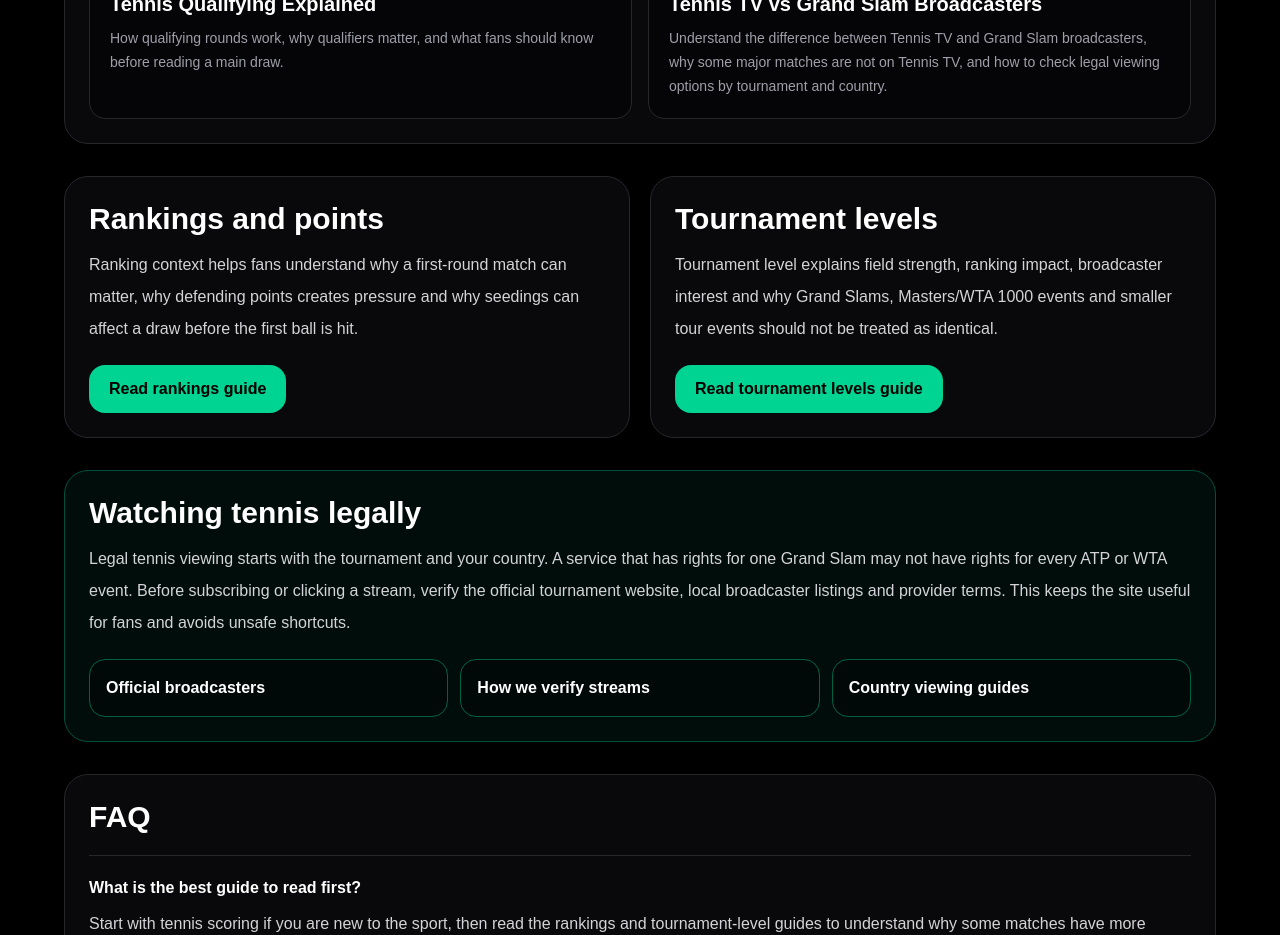
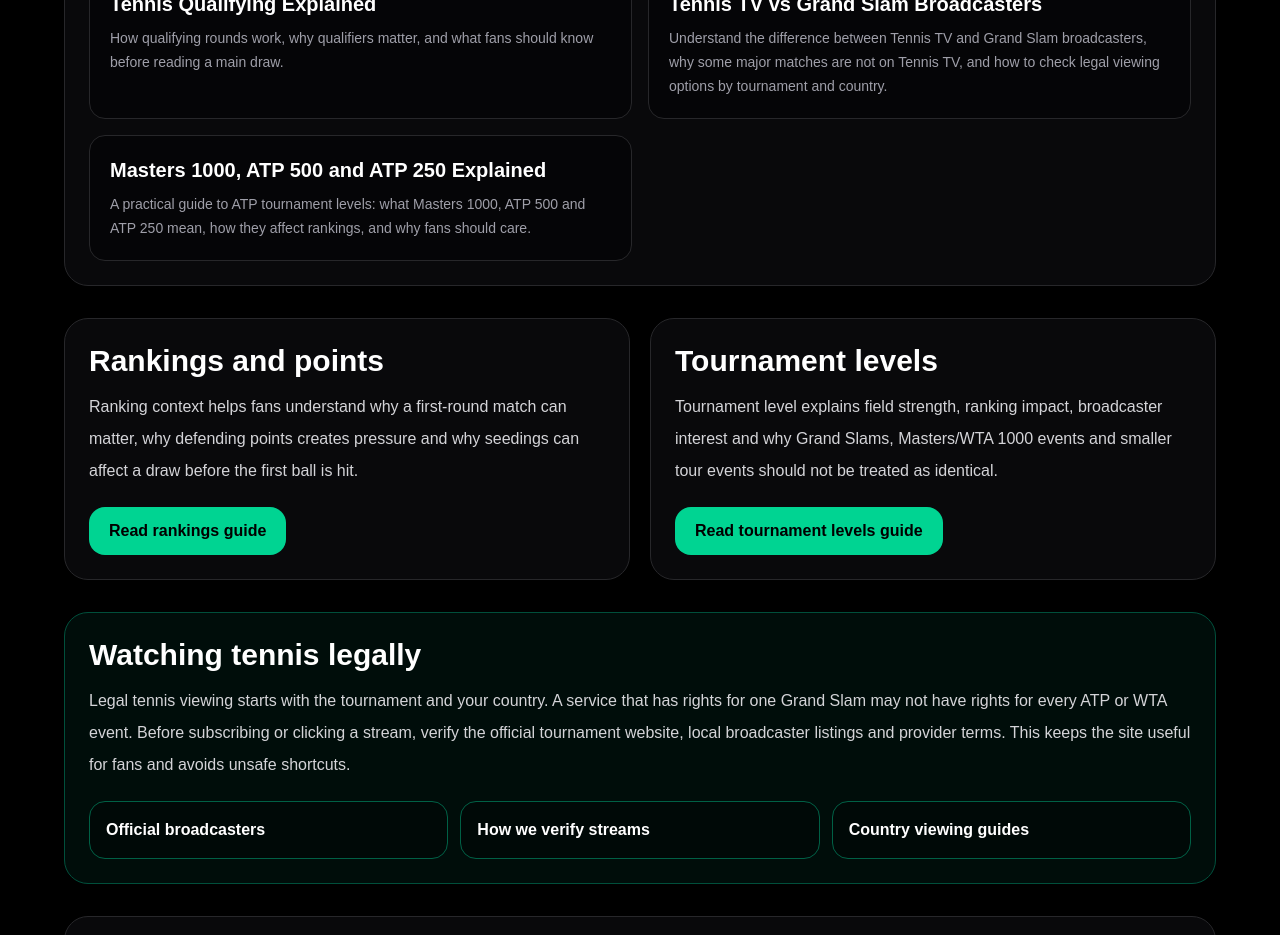
Before and after one commit to 8dqqd57hyh-rgb/watch-tennis-today, a Next.js app: page /tennis-guides in a window 1280 px wide. Shown: the part 3060-3995 px from the top of the page. Built offline with nearby package versions, Linux system fonts and the light colour scheme; no server answers.

Commit message:
Remove predictions pages

```diff
--- a/app/guides/articles.ts
+++ b/app/guides/articles.ts
@@ -641,8 +641,74 @@ export const guideArticles: GuideArticle[] = [
       "Official Australian Open, Roland Garros, Wimbledon and US Open broadcaster pages",
       "Official broadcaster pages should be checked by country before making viewing decisions"
     ]
+  },
+
+  {
+    "slug": "masters-1000-500-250-explained",
+    "title": "Masters 1000, ATP 500 and ATP 250 Explained",
+    "description": "A practical guide to ATP tournament levels: what Masters 1000, ATP 500 and ATP 250 mean, how they affect rankings, and why fans should care.",
+    "category": "Tournaments",
+    "intro": "Masters 1000, ATP 500 and ATP 250 are tournament categories on the ATP Tour. The numbers point to the ranking points normally awarded to the singles champion, but the categories also tell fans something broader: how strong the field is likely to be, how much the result can change the rankings, and why players build their schedules around certain weeks.\n\nThis guide explains the difference between the three levels without treating every tournament as the same kind of event. A Masters 1000 title can reshape the top of the rankings. An ATP 500 title can be a major career achievement and a powerful ranking boost. An ATP 250 title can help an emerging player build confidence, gain points and move toward bigger draws. All three matter, but they matter in different ways.",
+    "sections": [
+      {
+        "heading": "What the numbers mean",
+        "body": "The number in each category is a ranking-points clue. A Masters 1000 champion usually receives 1000 ATP ranking points. An ATP 500 champion usually receives 500 points. An ATP 250 champion usually receives 250 points. The finalist, semifinalists and earlier-round players receive fewer points according to the event's draw size and round reached.\n\nThis does not mean every event is identical inside its category. Draw sizes, entry lists, surfaces and calendar placement can make one week feel very different from another. Still, the category gives fans a quick way to understand how much ranking value is available and why players may treat the event as a major target."
+      },
+      {
+        "heading": "Masters 1000 tournaments",
+        "body": "Masters 1000 tournaments are the biggest regular ATP Tour events below the Grand Slams and the ATP Finals. They usually attract many of the highest-ranked players because the ranking reward is large and because these events sit at the center of the tour calendar.\n\nFor fans, a Masters 1000 is often the best preview of major-title form outside the Slams. Indian Wells, Miami, Monte Carlo, Madrid, Rome, Canada, Cincinnati, Shanghai and Paris can all reveal how the top players are adapting to surface, conditions and pressure. A player who wins a Masters title has usually beaten several strong opponents, not simply collected points in a weak draw."
+      },
+      {
+        "heading": "ATP 500 tournaments",
+        "body": "ATP 500 events sit one level below Masters 1000 events but can still be extremely strong. A 500 draw may include Grand Slam champions, top-ten players, dangerous specialists and rising players trying to move into seeded positions.\n\nThese tournaments are important because they can change a player's season without requiring a Grand Slam-level run. Winning a 500 can lift a player toward better seeding, protect ranking position or prove that a strong result was not a one-week accident. Events such as Rotterdam, Dubai, Barcelona, Queen's, Halle, Washington, Beijing, Tokyo, Basel and Vienna are often treated by players and fans as serious title weeks."
+      },
+      {
+        "heading": "ATP 250 tournaments",
+        "body": "ATP 250 events are the smallest regular ATP Tour level, but calling them small can be misleading. They are often where younger players win first titles, returning players rebuild rhythm, and established players choose a schedule that fits their surface goals.\n\nA 250 title may not carry the same points as a Masters title, but it can matter deeply for a career. A player outside the top group may use a 250 run to enter bigger tournaments directly. A player coming back from injury may use one to test match fitness. A clay specialist, grass-court specialist or indoor hard-court specialist may target a 250 because the conditions fit their game."
+      },
+      {
+        "heading": "How these levels affect rankings",
+        "body": "Ranking points are cumulative, so tournament level affects how quickly a player can rise or fall. A deep Masters run can add enough points to change a player's ranking tier. Several good 250 or 500 results can also build a strong ranking base, especially for players who are not yet consistently reaching the second week of Grand Slams.\n\nThe important detail is that points also expire. If a player won a 500 last year and loses early this year, their ranking can drop even though they are still a strong player. That is why fans hear phrases like defending points, ranking pressure and live ranking during these events."
+      },
+      {
+        "heading": "Why players do not simply play everything",
+        "body": "A tennis season is long, physical and surface-specific. Players choose tournaments based on ranking goals, mandatory-event rules, travel load, injury management, surface preparation and confidence. Playing every possible event would usually hurt performance rather than help it.\n\nTop players often build around Grand Slams and Masters 1000 events, then add selected 500 or 250 events where the timing makes sense. Lower-ranked players may need more weeks to earn points, but they also have to manage qualifying, travel and recovery. A smart schedule is not always the one with the most tournaments; it is the one that creates the best chance to perform well at the right events."
+      },
+      {
+        "heading": "How fans should read a tournament entry list",
+        "body": "When you see an entry list, start with the category. A Masters 1000 should usually have a deeper elite field than a 250. Then look at timing. Is the event before a Grand Slam? Is it part of the clay swing, grass swing or indoor season? Are top players using it as preparation, or are they skipping it to rest?\n\nThis helps you avoid lazy conclusions. A player winning a 250 is not automatically ready to win a Slam, but the title may show improving form. A player losing early at a 500 may not be in crisis if they are returning from injury or changing surfaces. Tournament level gives context, not the whole story."
+      },
+      {
+        "heading": "Grand Slams are separate",
+        "body": "Grand Slams are not ATP 1000 events. They are run separately from the regular ATP Tour structure and award more points than Masters 1000 events. The four Grand Slams are the Australian Open, Roland Garros, Wimbledon and the US Open.\n\nThis matters because some fans see the number 1000 and assume it is the top of tennis. It is the top regular Masters category, not the top level of the whole sport. In prestige, best-of-five-set history and ranking value, Grand Slams remain above Masters 1000, ATP 500 and ATP 250 tournaments."
+      }
+    ],
+    "faq": [
+      {
+        "question": "What does Masters 1000 mean in tennis?",
+        "answer": "It is a top ATP Tour tournament category below the Grand Slams and ATP Finals. The number points to the ranking points normally awarded to the champion."
+      },
+      {
+        "question": "Is ATP 500 better than ATP 250?",
+        "answer": "Yes. ATP 500 events award more ranking points and usually attract stronger fields than ATP 250 events, though individual draw strength can vary."
+      },
+      {
+        "question": "Are Grand Slams ATP 1000 tournaments?",
+        "answer": "No. Grand Slams are separate major tournaments and sit above Masters 1000 events in prestige and ranking value."
+      },
+      {
+        "question": "Can a player rise in the rankings by winning ATP 250 events?",
+        "answer": "Yes. ATP 250 results can be very useful, especially for players building ranking position, returning from injury or trying to enter bigger events directly."
+      }
+    ],
+    "publishedDate": "2026-06-10",
+    "updatedDate": "2026-06-10",
+    "sourceReferences": [
+      "ATP Tour tournament categories and ranking points",
+      "ITF Rules of Tennis",
+      "Grand Slam tournament structures"
+    ]
   }
-
 
 ];
 
```
